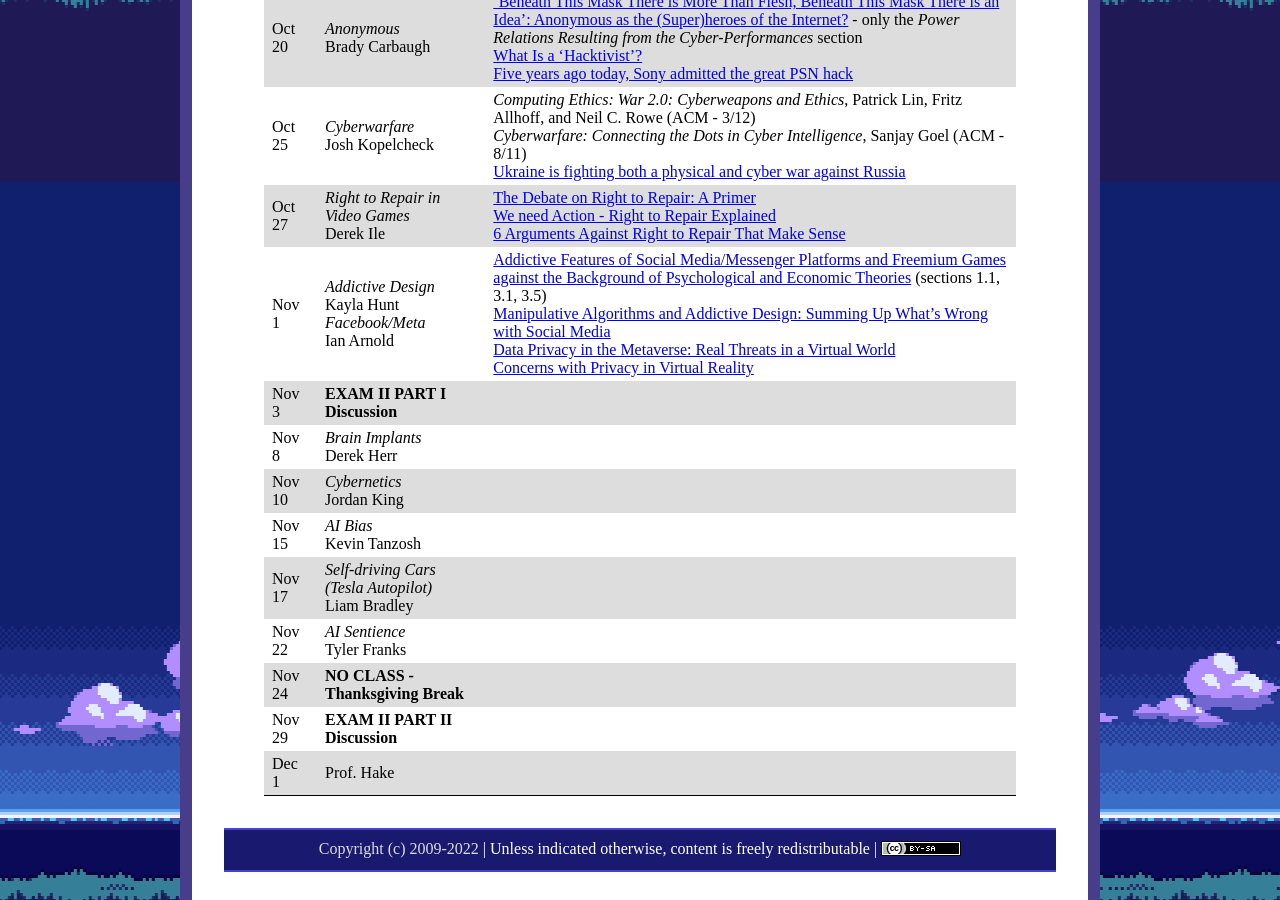
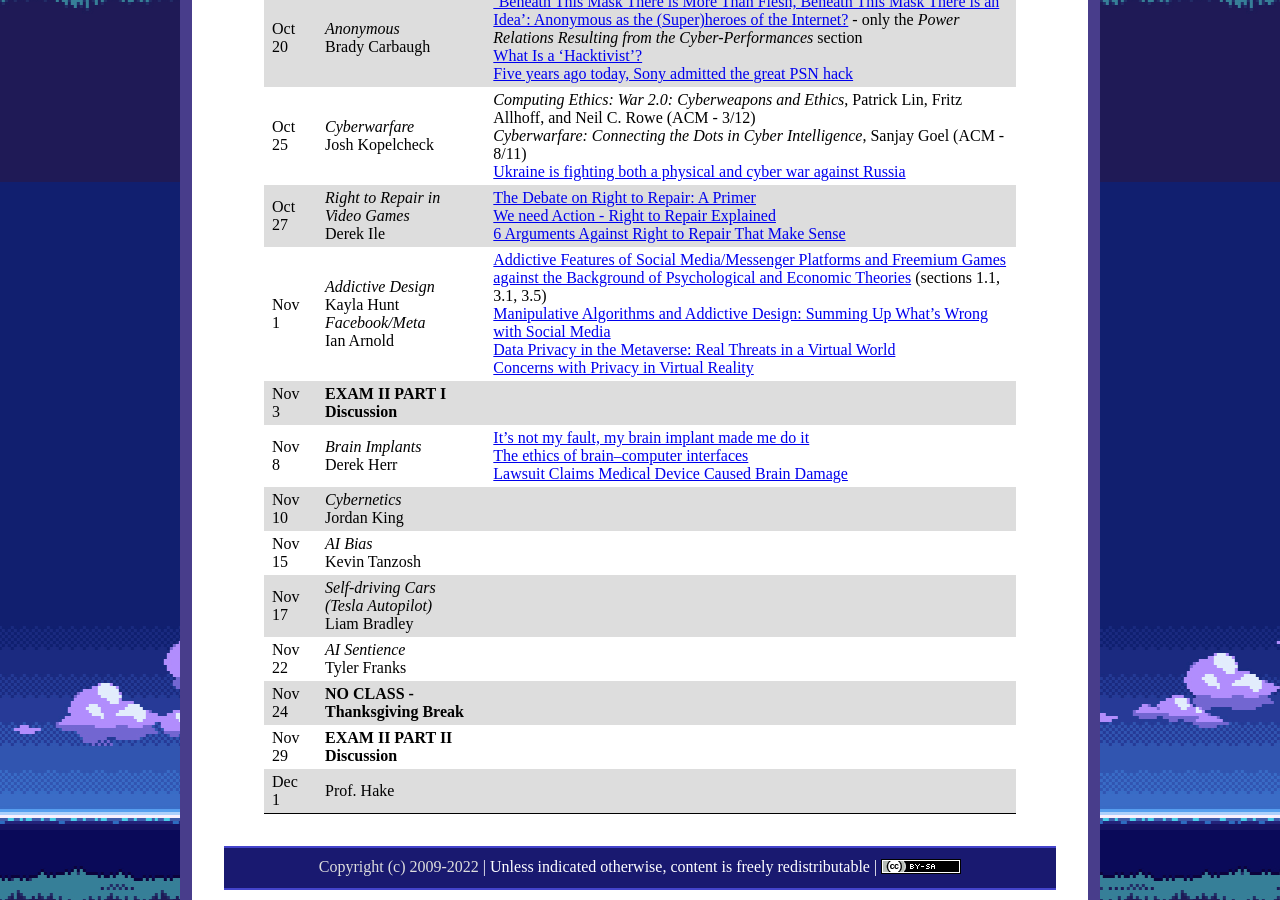
Before and after one commit to ycpcs/cs456-fall2022, a Jekyll site: the page built from schedule/index.md, in a window 1280 px wide and 900 px high, scrolled down 1618 px. Built offline with Jekyll 4.4.1, drawn with Linux system fonts in a browser that asks for light colours.

Commit message:
add Derek’s articles
add Derek’s articles

```diff
--- a/schedule/index.md
+++ b/schedule/index.md
@@ -36,7 +36,7 @@ All reading materials can be accessed via [Schmidt Library](http://library.ycp.e
 > Oct 27  | *Right to Repair in Video Games* <br /> Derek Ile | [The Debate on Right to Repair: A Primer](https://www.americanactionforum.org/insight/the-debate-on-right-to-repair-a-primer/) <br /> [We need Action - Right to Repair Explained](https://www.youtube.com/watch?v=nvVafMi0l68) <br /> [6 Arguments Against Right to Repair That Make Sense](https://www.makeuseof.com/arguments-against-right-to-repair/) |
 > Nov 1   | *Addictive Design* <br /> Kayla Hunt <br /> *Facebook/Meta* <br /> Ian Arnold | [Addictive Features of Social Media/Messenger Platforms and Freemium Games against the Background of Psychological and Economic Theories](https://www.ncbi.nlm.nih.gov/pmc/articles/PMC6679162/) (sections 1.1, 3.1, 3.5) <br /> [Manipulative Algorithms and Addictive Design: Summing Up What’s Wrong with Social Media](https://mindfultechnics.com/manipulative-algorithms-and-addictive-design-summing-up-whats-wrong-with-social-media/) <br /> [Data Privacy in the Metaverse: Real Threats in a Virtual World](https://blogs.ischool.berkeley.edu/w231/2022/10/26/data-privacy-in-the-metaverse-real-threats-in-a-virtual-world/) <br /> [Concerns with Privacy in Virtual Reality](https://blogs.ischool.berkeley.edu/w231/2021/03/02/concerns-with-privacy-in-virtual-reality/) |
 > Nov 3   | **EXAM II PART I Discussion** |  |
-> Nov 8   | *Brain Implants* <br /> Derek Herr |  |
+> Nov 8   | *Brain Implants* <br /> Derek Herr | [It’s not my fault, my brain implant made me do it](https://theconversation.com/its-not-my-fault-my-brain-implant-made-me-do-it-91040) <br /> [The ethics of brain–computer interfaces](https://www.nature.com/articles/d41586-019-02214-2) <br /> [Lawsuit Claims Medical Device Caused Brain Damage](https://www.mddionline.com/lawsuit-claims-medical-device-caused-brain-damage) |
 > Nov 10  | *Cybernetics* <br /> Jordan King |  |
 > Nov 15  | *AI Bias* <br /> Kevin Tanzosh |  |
 > Nov 17  | *Self-driving Cars (Tesla Autopilot)* <br /> Liam Bradley |  |
```
